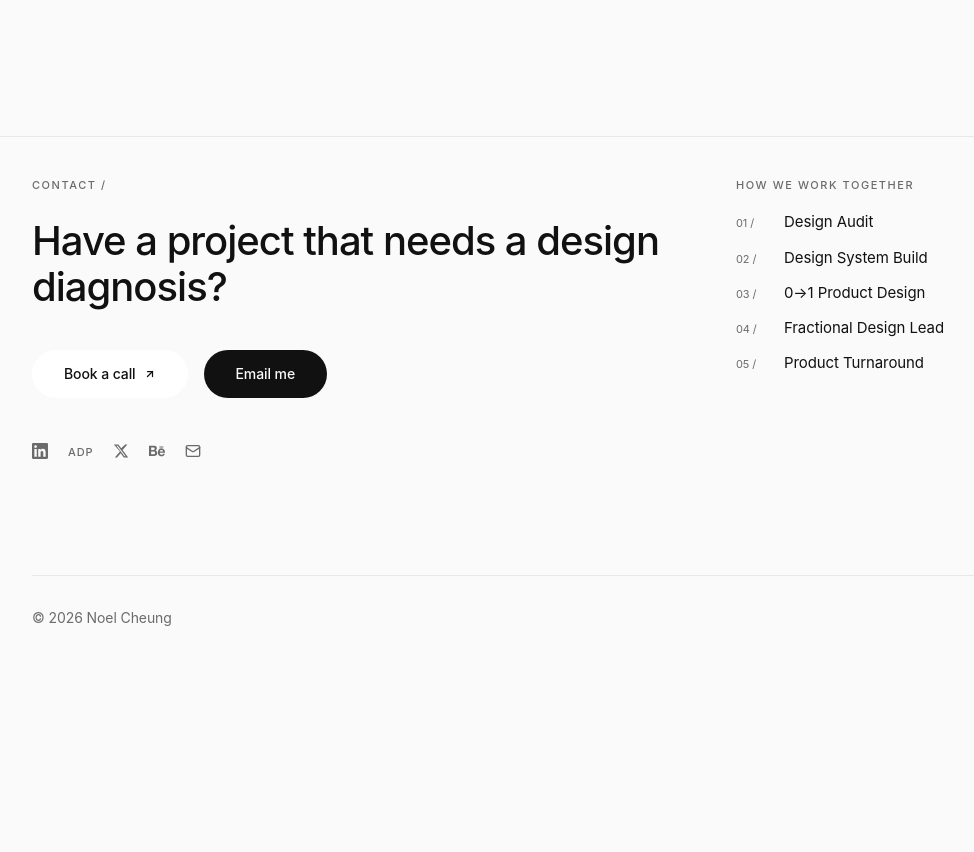
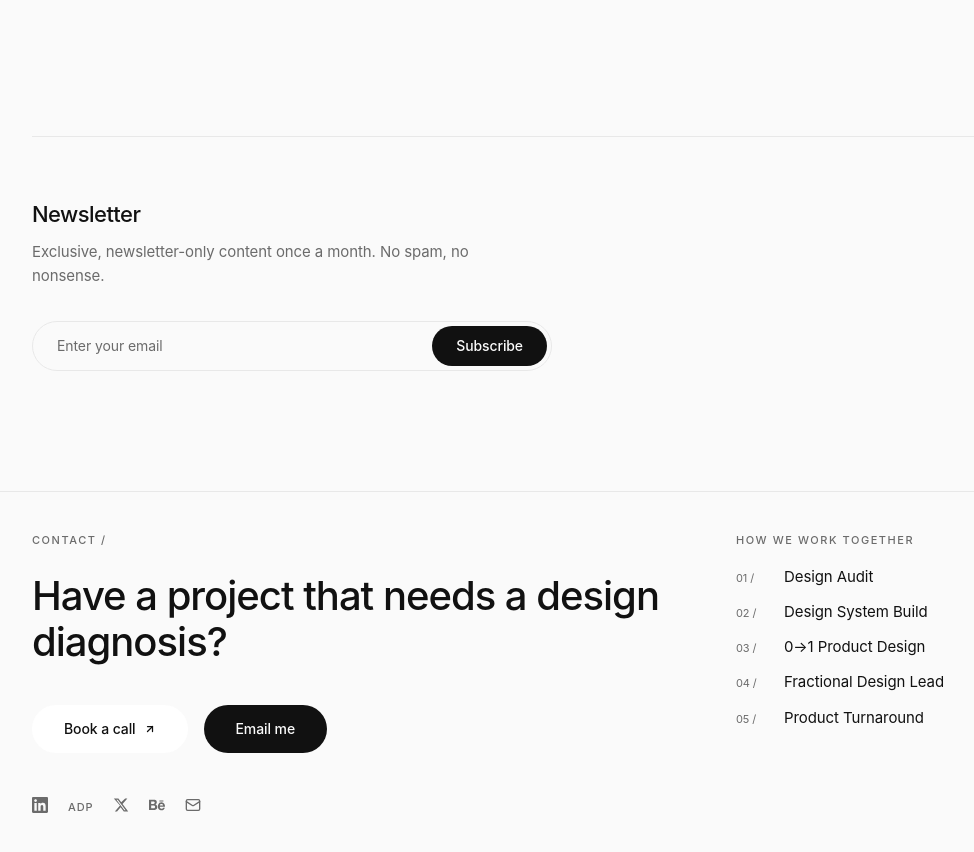
Before and after one commit to zeneojsun/noelcheung-design, a Next.js app: page / in a window 1280 px wide. Shown: the part 4560-5412 px from the top of the page, without its empty margins (56-1030 px from the left). Before the commit the page ends 5228 px from the top, so only its background shows below. Built offline with nearby package versions, Linux system fonts and the light colour scheme; a web font is replaced by a local one.

Commit message:
Add newsletter section after Services with email input + subscribe button
Co-Authored-By: Claude Sonnet 4.6 <noreply@anthropic.com>

```diff
--- a/app/page.tsx
+++ b/app/page.tsx
@@ -3,6 +3,7 @@ import Footer from "@/components/Footer";
 import WorkCard from "@/components/WorkCard";
 import EngagementsAccordion from "@/components/EngagementsAccordion";
 import ServicesAccordion from "@/components/ServicesAccordion";
+import NewsletterForm from "@/components/NewsletterForm";
 import Reveal from "@/components/Reveal";
 import StatsSection from "@/components/StatsSection";
 import { cv } from "@/lib/cv";
@@ -152,6 +153,19 @@ export default function Home() {
             </div>
           </section>
 
+          {/* ─────────────────────────────────────────────── NEWSLETTER */}
+          <section className="pt-16 pb-[120px] border-t border-rule">
+            <Reveal>
+              <h2 className="display text-[22px] font-semibold leading-[1.2] mb-3">
+                Newsletter
+              </h2>
+              <p className="text-[15px] text-muted leading-relaxed mb-8 max-w-[480px]">
+                Exclusive, newsletter-only content once a month. No spam, no nonsense.
+              </p>
+              <NewsletterForm />
+            </Reveal>
+          </section>
+
         </div>
       </main>
 
--- /dev/null
+++ b/components/NewsletterForm.tsx
@@ -0,0 +1,42 @@
+"use client";
+
+import { useState } from "react";
+
+export default function NewsletterForm() {
+  const [email, setEmail] = useState("");
+  const [status, setStatus] = useState<"idle" | "success" | "error">("idle");
+
+  function handleSubmit(e: React.FormEvent) {
+    e.preventDefault();
+    if (!email) return;
+    // TODO: wire up real email provider
+    setStatus("success");
+    setEmail("");
+  }
+
+  return (
+    <form onSubmit={handleSubmit} className="max-w-[520px]">
+      <div className="relative flex items-center border border-rule rounded-full overflow-hidden focus-within:border-ink transition-colors duration-200">
+        <input
+          type="email"
+          value={email}
+          onChange={(e) => setEmail(e.target.value)}
+          placeholder="Enter your email"
+          required
+          className="flex-1 bg-transparent pl-6 pr-4 py-3.5 font-mono text-sm outline-none placeholder:text-muted"
+        />
+        <button
+          type="submit"
+          className="flex-shrink-0 m-1 h-10 rounded-full px-6 bg-ink text-paper font-mono text-sm font-medium hover:opacity-90 transition-opacity duration-200"
+        >
+          Subscribe
+        </button>
+      </div>
+      {status === "success" && (
+        <p className="mt-3 font-mono text-[11px] text-muted">
+          You&apos;re in. Talk soon.
+        </p>
+      )}
+    </form>
+  );
+}
```
